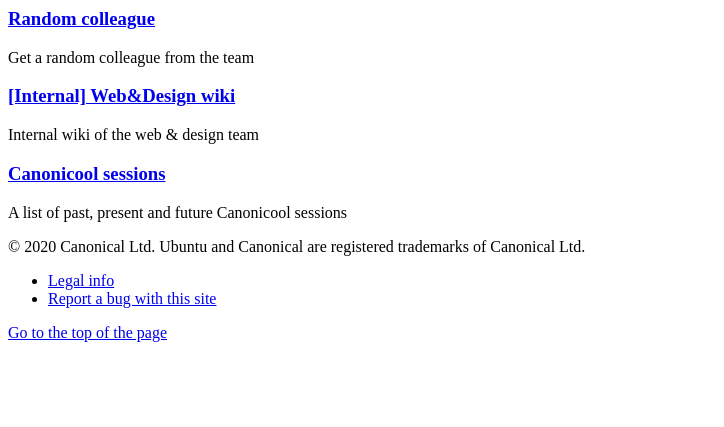
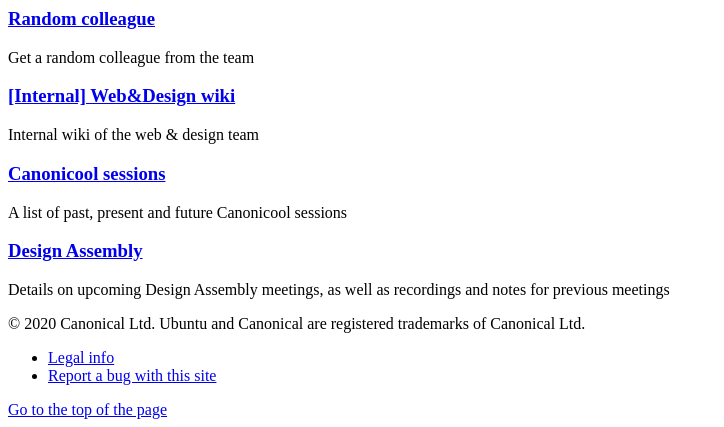
Before and after one commit to canonical/webteam.canonical.com, a Python web app: template templates/homepage.html in a window 1280 px wide. Shown: the part 1067-1494 px from the top of the page, without its empty margins (0-724 px from the left). Before the commit the page ends 1409 px from the top, so only its background shows below. Run offline with Jinja, Linux system fonts and the light colour scheme; the template is opened without the code that fills it: most values are stand-ins (such as "Sample title", 1, 10 or a date in 2020).

Commit message:
add Design Assembly link to homepage

```diff
--- a/templates/homepage.html
+++ b/templates/homepage.html
@@ -63,6 +63,10 @@
         <a href="/canonicool"> <h3 class="p-card__title">Canonicool sessions</h3></a>
         <p class="p-card__content">A list of past, present and future Canonicool sessions</p>
       </div>
+      <div class="col-4 p-card--highlighted">
+        <a href="/design-assembly"> <h3 class="p-card__title">Design Assembly</h3></a>
+        <p class="p-card__content">Details on upcoming Design Assembly meetings, as well as recordings and notes for previous meetings</p>
+      </div>
     </div>
   </section>
 {% endblock content %}
```
